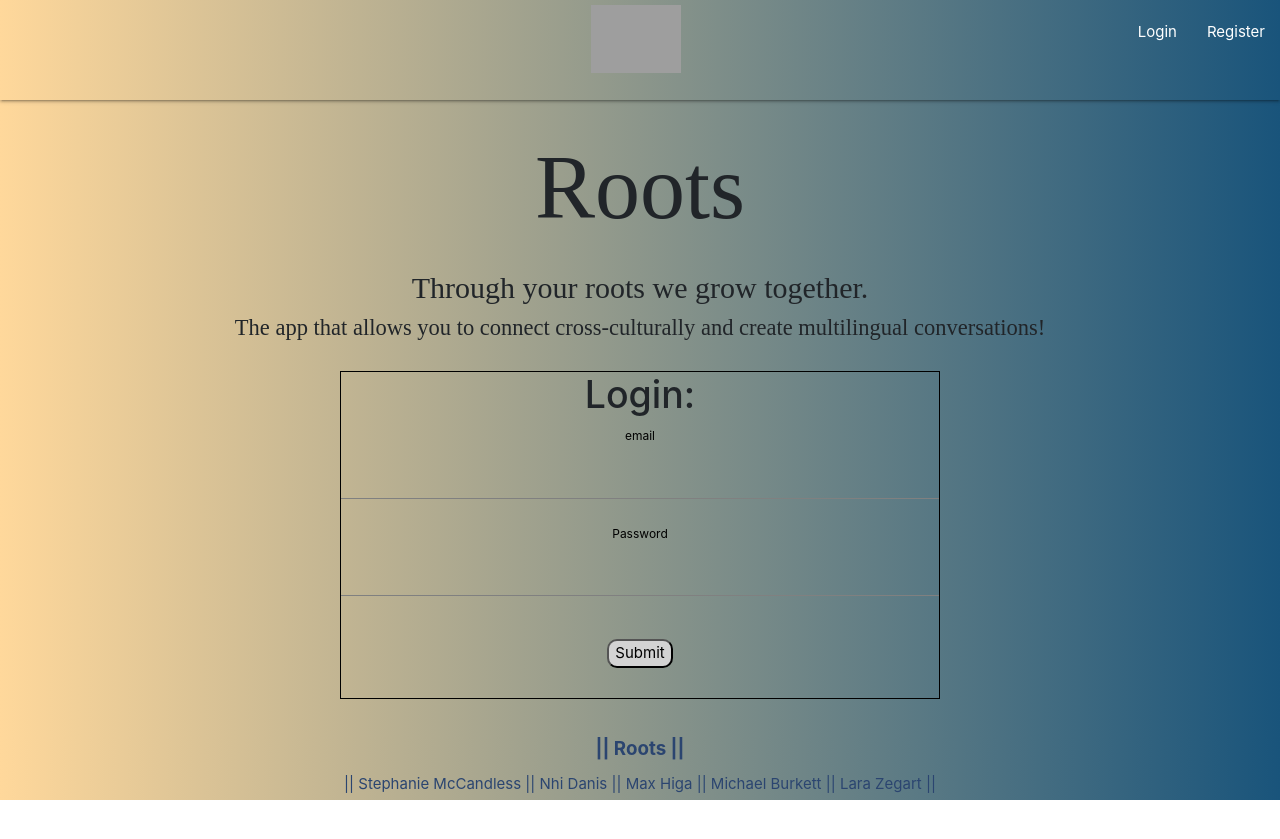
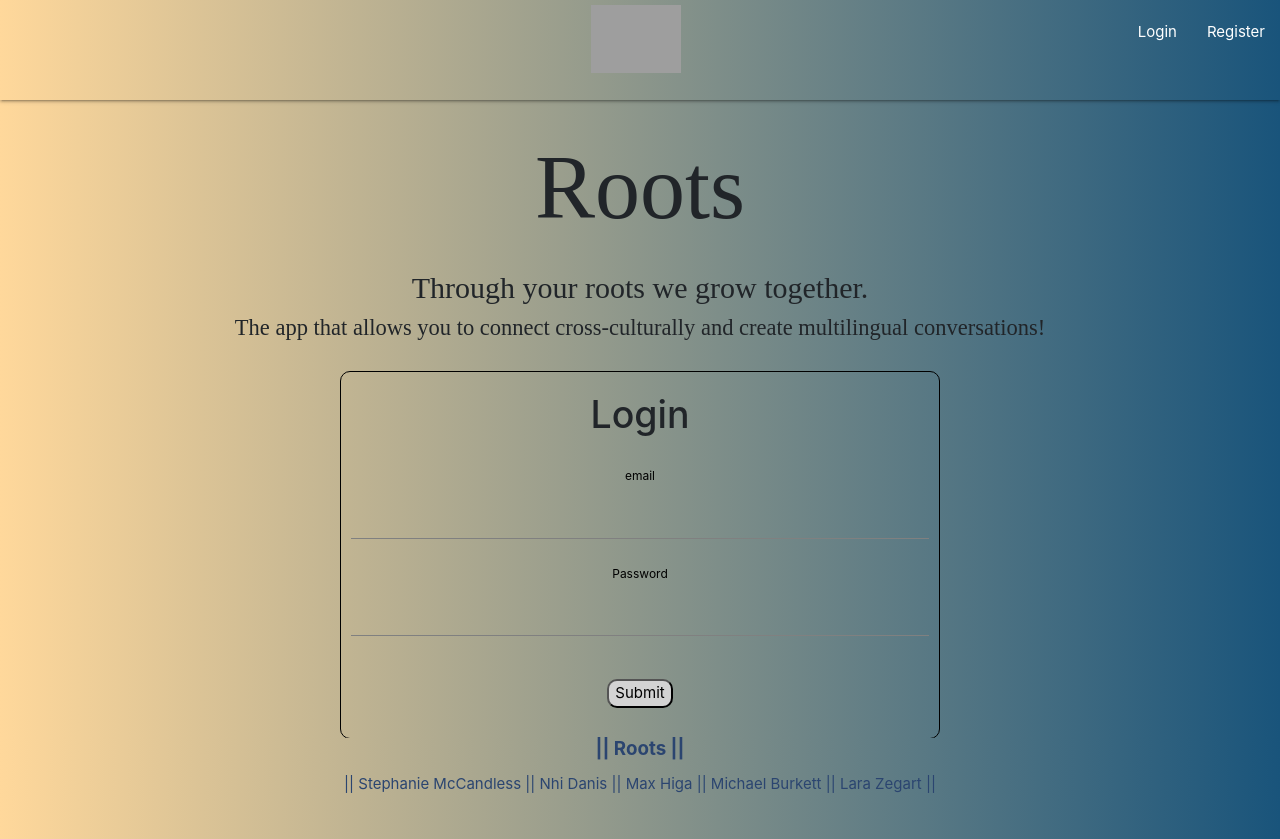
Before and after one commit to stephimarie/Roots, a React (Create React App) app in the folder client/: page /login in a window 1280 px wide. Before the commit the page ends 800 px from the top, so only its background shows below. Built offline with nearby package versions, Linux system fonts and the light colour scheme; no server answers; grey boxes are pictures that could not be loaded; a web font is replaced by a local one.

Commit message:
fixed styling

```diff
--- a/client/src/App.css
+++ b/client/src/App.css
@@ -46,6 +46,9 @@
   margin-top: 30px;
   padding-bottom: 30px;
   margin-bottom: 100px;
+  padding-left: 10px;
+  padding-right: 10px;
+  border-radius: 10px;
 }
 body {
   background: #ffd89b; /* fallback for old browsers */
--- a/client/src/components/Navbar/style.css
+++ b/client/src/components/Navbar/style.css
@@ -8,7 +8,6 @@ nav{
 }
 
 #logo{
-    margin: auto;
     margin-left: 150px;
     width: 90px;
     padding-top: 5px;
--- a/client/src/pages/Landing.js
+++ b/client/src/pages/Landing.js
@@ -8,7 +8,7 @@ const Landing = () => {
     return (
         <div>
         <nav className="nav-wrapper">
-        <img style={{marginLeft:"-20px"}}
+        <img style={{marginLeft:"10px"}}
           id="logo"
           src="https://img.icons8.com/ios/100/000000/tms-tree.png"
           alt="roots logo"
--- a/client/src/pages/Login.js
+++ b/client/src/pages/Login.js
@@ -53,7 +53,7 @@ const Login = () => {
       <Nav />
       <Slogan />
       <form onSubmit={submitLoginForm} className="login-form">
-        <h1 style={{ padding: "auto" }}>Login:</h1>
+        <h1 style={{ padding: "20px" }}>Login</h1>
         <label style={{ color: "black" }}>email</label>
         <input
           style={{ color: "black", borderBottom: "1px solid grey" }}
--- a/client/src/pages/Register.js
+++ b/client/src/pages/Register.js
@@ -51,7 +51,7 @@ const Register = () => {
       <Nav />
       <Slogan />
       <form onSubmit={submit} className="reg-form">
-        <h1 style={{ paddingTop: "20px" }}>SignUp:</h1>
+        <h1 style={{ paddingTop: "20px" }}>SignUp</h1>
         <p id="registerErr" className="hidden"></p>
         <label style={{ color: "black" }}>Email</label>
         <input
```
